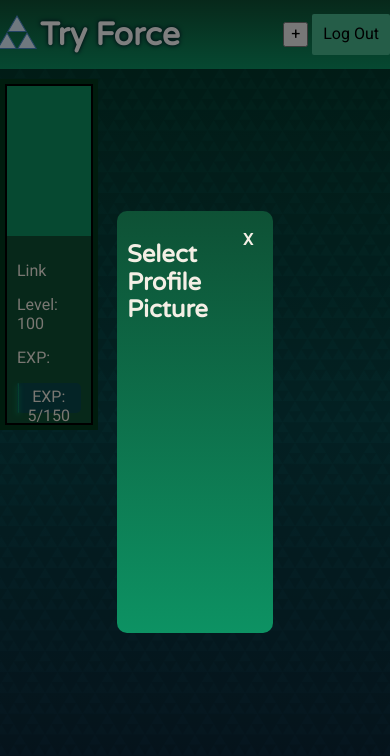
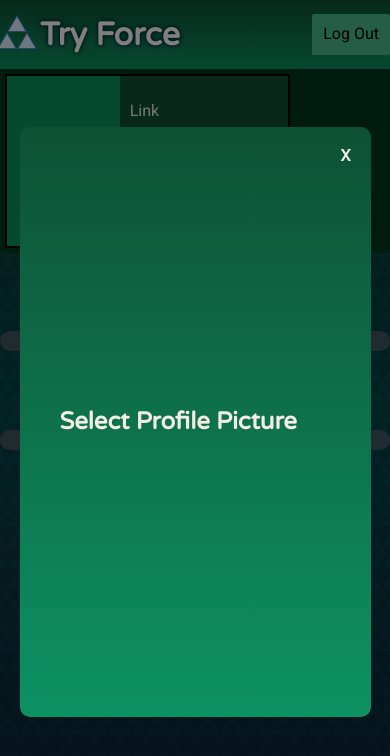
Before and after one commit to Lunadork/tryforce_habit_tracker, a website: page client/main.html in a window 390 px wide. Both pictures are taken after a click on the element 48 px from the left and 160 px from the top of the page. Drawn offline with nearby package versions, Linux system fonts and the light colour scheme; no server answers.

Commit message:
responsiveness

```diff
--- a/client/css/styles.css
+++ b/client/css/styles.css
@@ -58,17 +58,23 @@ header {
   text-shadow: 1px 1px 2px #ccc, 0 0 1em #ccc, 0 0 0.2em #ccc;
 }
 
-.btn--log {
+.btn {
   background-color: #4aba91;
   border-radius: 2px;
   border: 1px solid transparent;
   outline: none;
   padding: 1rem;
-  margin-right: 6rem;
   cursor: pointer;
   transition: all 0.15s;
 }
-
+.btn--log {
+  margin-right: 6rem;
+}
+.btn--add {
+  padding: 1rem 1.5rem;
+  align-self: center;
+  margin-right: 4rem;
+}
 .btn--log:hover {
   box-shadow: 0 0 5px 1px black;
 }
@@ -282,14 +288,46 @@ form input[type="submit"]:hover {
   display: flex;
   justify-content: space-between;
 } */
-
+.modal--main {
+  width: 50%;
+  padding: 4rem;
+  overflow-y: scroll;
+}
+@media screen and (max-width: 1200px) {
+  .modal--main {
+    width: 50%;
+    height: 55%;
+    padding: 4rem;
+    display: flex;
+    flex-direction: column;
+    justify-content: center;
+  }
+}
 @media screen and (max-width: 950px) {
   .modal {
-    height: 50%;
+    height: 55%;
+    width: 60%;
+  }
+}
+@media screen and (max-width: 750px) {
+  .modal {
+    height: 70%;
+    width: 70%;
+  }
+}
+@media screen and (max-width: 650px) {
+  .modal {
+    height: 70%;
+    width: 80%;
+  }
+}
+@media screen and (max-width: 450px) {
+  .modal {
+    height: 70%;
     width: 90%;
   }
 }
-@media screen and (min-height: 900px) and (min-width: 1050px) {
+@media screen and (min-height: 900px) {
   .modal {
     height: 50%;
     width: 40%;
@@ -298,14 +336,6 @@ form input[type="submit"]:hover {
     flex-direction: column;
     justify-content: center;
   }
-}
-
-.modal--main {
-  width: 40%;
-  /* display: flex;
-  flex-direction: row;
-  flex-wrap: wrap; */
-  overflow-y: scroll;
 }
 
 .modal--content img {
@@ -337,27 +367,34 @@ footer p {
 
 /* Profile Section */
 
+.top--container {
+  display: flex;
+  background-color: #00381c;
+  width: 100%;
+  padding: 0.5rem;
+  height: 10%;
+  justify-content: space-between;
+}
 .profile {
-  background-color: #00381c;
-  width: 20%;
-  padding: 0.5rem;
-  margin-top: 1rem;
-  height: 10%;
+  width: 40%;
 }
-
 .profile--card {
+  display: flex;
   border: 2px solid black;
   width: 100%;
   overflow: hidden;
   background-color: #0e5135;
 }
 .image--container {
+  flex: 2.5;
   background-color: #0d9263;
   display: flex;
   justify-content: center;
+  padding: 1rem;
   cursor: pointer;
 }
 .profile--content {
+  flex: 4;
   padding: 1rem;
 }
 
@@ -403,7 +440,12 @@ footer p {
   flex-direction: column;
   align-items: center;
 }
+
 .habits--container {
+  background: rgba(79, 91, 102, 0.8);
+  border-radius: 10px;
+  padding: 2rem;
+  padding-bottom: 1rem;
   display: flex;
   flex-direction: column;
   width: 100%;
@@ -491,6 +533,9 @@ h3 {
 
 .main--top {
   display: flex;
+  justify-content: space-around;
+  padding-bottom: 4rem;
+  /* height: 100vh; */
 }
 .habits--title {
   text-align: center;
@@ -508,8 +553,7 @@ h3 {
     /* align-items: center; */
   }
   .profile {
-    align-self: flex-start;
-    width: 25%;
+    width: 50%;
   }
   .habitCards {
     width: 100%;
@@ -518,6 +562,7 @@ h3 {
     flex-direction: row;
     flex-wrap: wrap;
     justify-content: space-around;
+    height: 10%;
   }
   .habit {
     width: 48%;
@@ -526,18 +571,30 @@ h3 {
 
 @media screen and (max-width: 1000px) {
   .habit {
-    width: 60%;
+    width: 90%;
+  }
+  .habits--container {
+    width: 80%;
   }
 }
 
 @media screen and (max-width: 750px) {
   .habit {
-    width: 80%;
+    width: 100%;
+  }
+  .habits--container {
+    width: 100%;
+  }
+  .profile {
+    width: 65%;
   }
 }
 @media screen and (max-width: 650px) {
   .habit {
     width: 100%;
+  }
+  .profile {
+    width: 75%;
   }
   .habits--container {
     padding: 1rem;
--- a/client/js/modal.js
+++ b/client/js/modal.js
@@ -104,7 +104,7 @@ function toggleForm() {
     <input type="number" class="form--control" name="frequency" id="newHabitFrequency" placeholder="Frequency" />
     <p class="errorText error--time"></p>
 
-    <select class="form--control" name="categories" id="newHabitCategories">
+    <select class="form--control" name="categories" required id="newHabitCategories">
       <option value="" disabled selected>Select Category</option>
       <option value="lifestyle">Lifestyle</option>
       <option value="fitness">Fitness</option>
--- a/client/main.html
+++ b/client/main.html
@@ -29,12 +29,11 @@
         <img src="./images/triforce40.png" class="header--image" />Try Force
       </h1>
       <div class="buttons">
-        <button class="btn--add">+</button>
-        <button class="btn--log">Log Out</button>
+        <button class="btn btn--log">Log Out</button>
       </div>
     </header>
     <main>
-      <div class="main--top">
+      <div class="top--container">
         <section class="profile">
           <div class="profile--card">
             <div class="image--container">
@@ -51,6 +50,10 @@
             </div>
           </div>
         </section>
+        <button class="btn btn--add">+</button>
+      </div>
+
+      <div class="main--top">
         <section class="habitCards">
           <h2 class="habits--title">Habits</h2>
           <div class="habits--container"></div>
```
